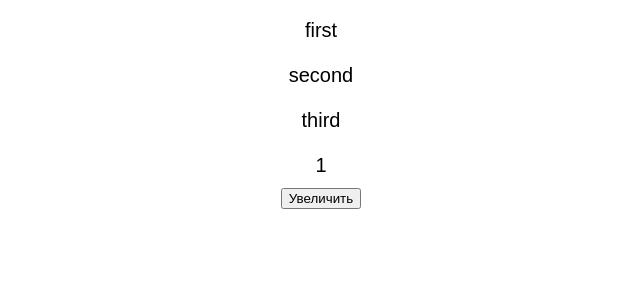
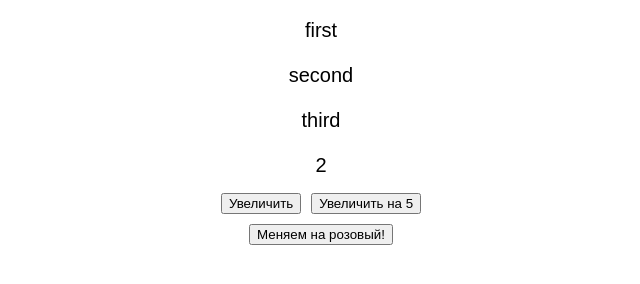
Before and after one commit to fruktovenko/ananans, a plain HTML site: page index.html in a window 1280 px wide. Both pictures are taken after a click on the button "Увеличить". Shown: the whole page, without its empty margins (319-959 px from the left). Drawn offline with Linux system fonts and the light colour scheme.

Commit message:
добавил кнопки и прописал функции в js скрипте

```diff
--- a/index.html
+++ b/index.html
@@ -13,8 +13,13 @@
         <p class="second">second</p>
         <p class="third">third</p>
         <p class="number">1</p>
-        <button>Увеличить</button>
+        <div class="in-row">
+            <button onclick="plusOne()">Увеличить</button>
+            <button onclick="plusSomething(5)">Увеличить на 5</button>
+        </div>
+        <button onclick="changeColor()">Меняем на розовый!</button>
     </div>
+    <div id="lalala"></div>
 </body>
 <script src="script.js"></script>
 </html>
--- a/script.js
+++ b/script.js
@@ -0,0 +1,33 @@
+//переменные
+var textNumber = document.querySelector(".number"); //querySelector("название") - ищет в html нужный блок по названию класса, тега или идентификатора
+var numb = 1;
+var str = 'string';
+
+var buttons = document.querySelectorAll("button");
+
+//функции
+function plusOne() {
+    textNumber.textContent = Number(textNumber.textContent) + 1;
+}
+
+function plusSomething(number) {
+    textNumber.textContent = Number(textNumber.textContent) + Number(number);
+}
+
+function changeColor() {
+    console.log('Сейчас все поменяю на розовый!');
+    buttons.forEach(button => {
+        console.log('Поменял на розовый кнопку!');
+        button.style.backgroundColor = "pink";
+    });
+
+    for(i = 0; i< 4; i++){
+        console.log(`${i}`);
+    }
+
+    var i = 0
+    while(i< 4){
+        console.log(`${i}`);
+        i++;
+    }
+}
--- a/style.css
+++ b/style.css
@@ -10,3 +10,12 @@
     /* font-size: 16px; */
     margin: 10px;
 }
+
+button {
+    margin: 5px;
+}
+
+.in-row {
+    display: flex;
+    flex-direction: row;
+}
```
